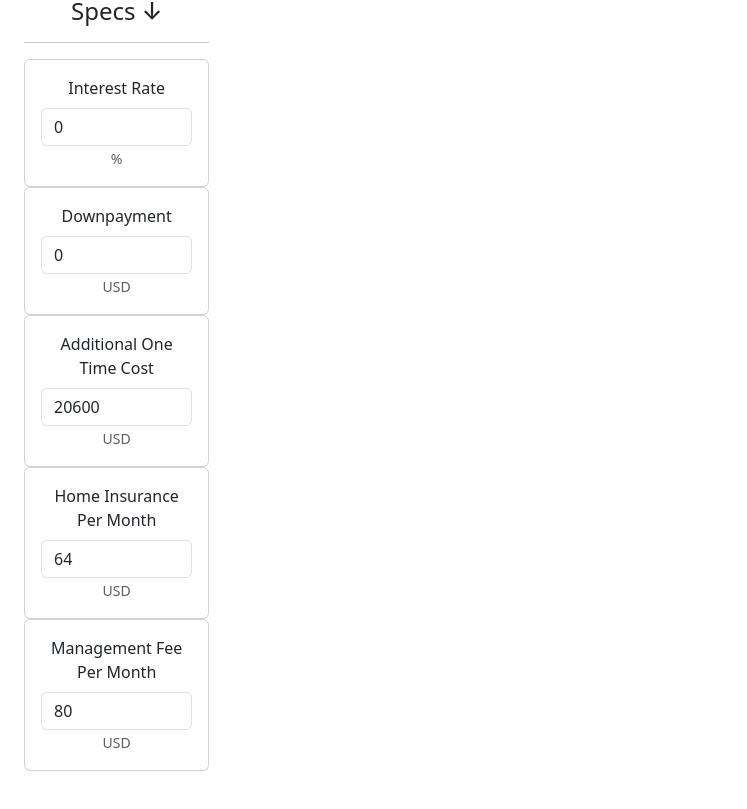
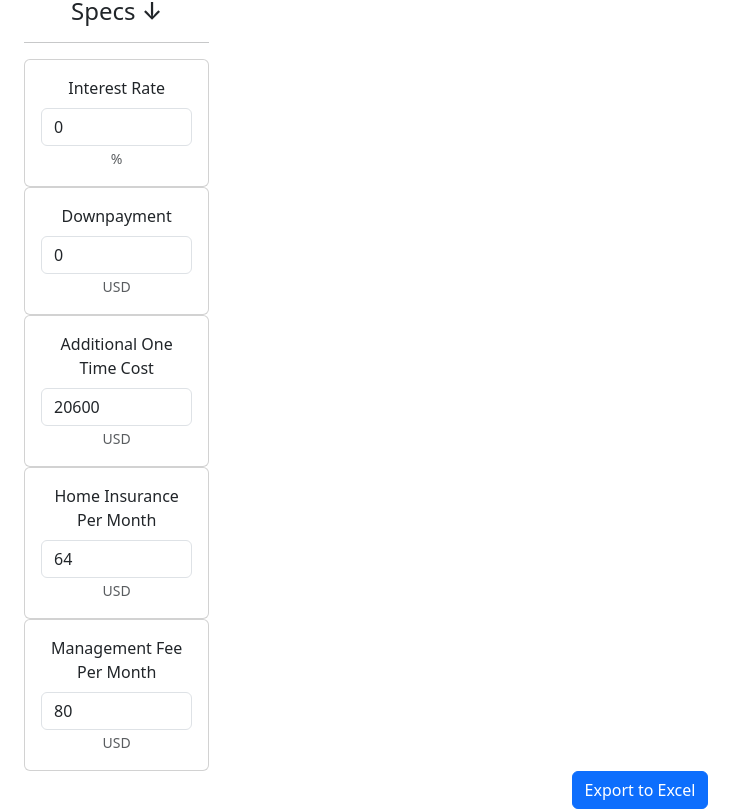
Before and after one commit to Manyufan741/Investment-Property-Picker, a React (Create React App) app: page / in a window 1280 px wide. Shown: the part 274-1083 px from the top of the page, without its empty margins (0-747 px from the left). Before the commit the page ends 1045 px from the top, so only its background shows below. Built offline with nearby package versions, Linux system fonts and the light colour scheme.

Commit message:
Adding the Export to Excel button

```diff
--- a/package.json
+++ b/package.json
@@ -13,8 +13,8 @@
     "react-dom": "^18.2.0",
     "react-input-with-drag": "^1.1.5",
     "react-scripts": "^5.0.1",
-    "react-sticky-table": "^5.1.11",
-    "web-vitals": "^2.1.4"
+    "web-vitals": "^2.1.4",
+    "xlsx": "^0.18.5"
   },
   "scripts": {
     "start": "react-scripts start",
--- /dev/null
+++ b/src/components/ExportButton.react.js
@@ -0,0 +1,19 @@
+import React from 'react';
+import * as XLSX from 'xlsx';
+import { Button } from "react-bootstrap";
+
+const ExportButton = ({ data }) => {
+  const handleExport = () => {
+    const worksheet = XLSX.utils.json_to_sheet(data);
+    const workbook = XLSX.utils.book_new();
+    XLSX.utils.book_append_sheet(workbook, worksheet, "Data");
+
+    XLSX.writeFile(workbook, "investment_properties_with_specs.xlsx");
+  };
+
+  return (
+    <Button onClick={handleExport}>Export to Excel</Button>
+  );
+};
+
+export default ExportButton;
--- a/src/components/FileUploader.react.js
+++ b/src/components/FileUploader.react.js
@@ -5,6 +5,7 @@ import "bootstrap/dist/css/bootstrap.min.css";
 import "../styles/table.css";
 // import StickyTable from "react-sticky-table";
 import EditableCell from "./EditableCell.react.js";
+import ExportButton from './ExportButton.react.js';
 
 const propertyTaxRateMap = {
   'Anthem': 0.79 * 0.01,
@@ -401,6 +402,7 @@ const FileUploader = () => {
           )}
         </Col>
       </Row>
+      <ExportButton data={data} />
     </Container>
   );
 };
```
Also changed, not shown: 2 other files (tests, documents, lock files or other folders).
